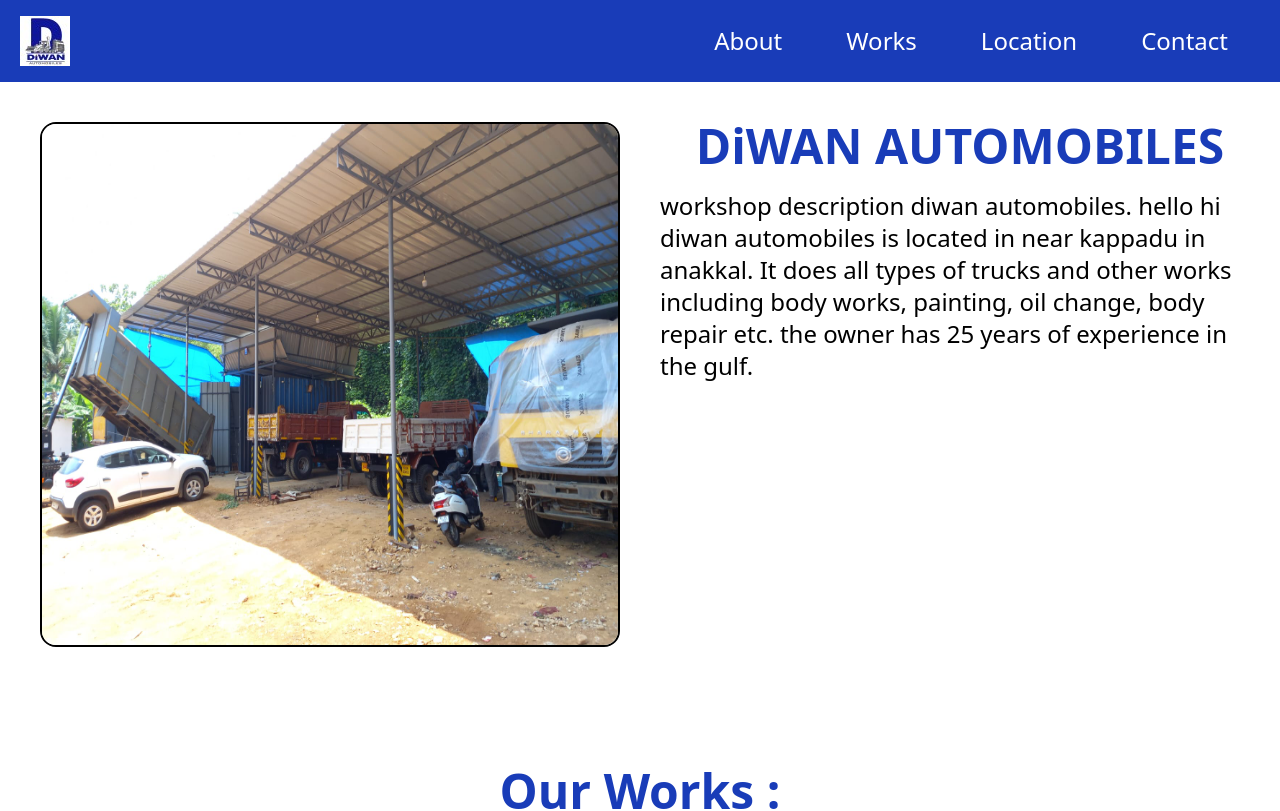
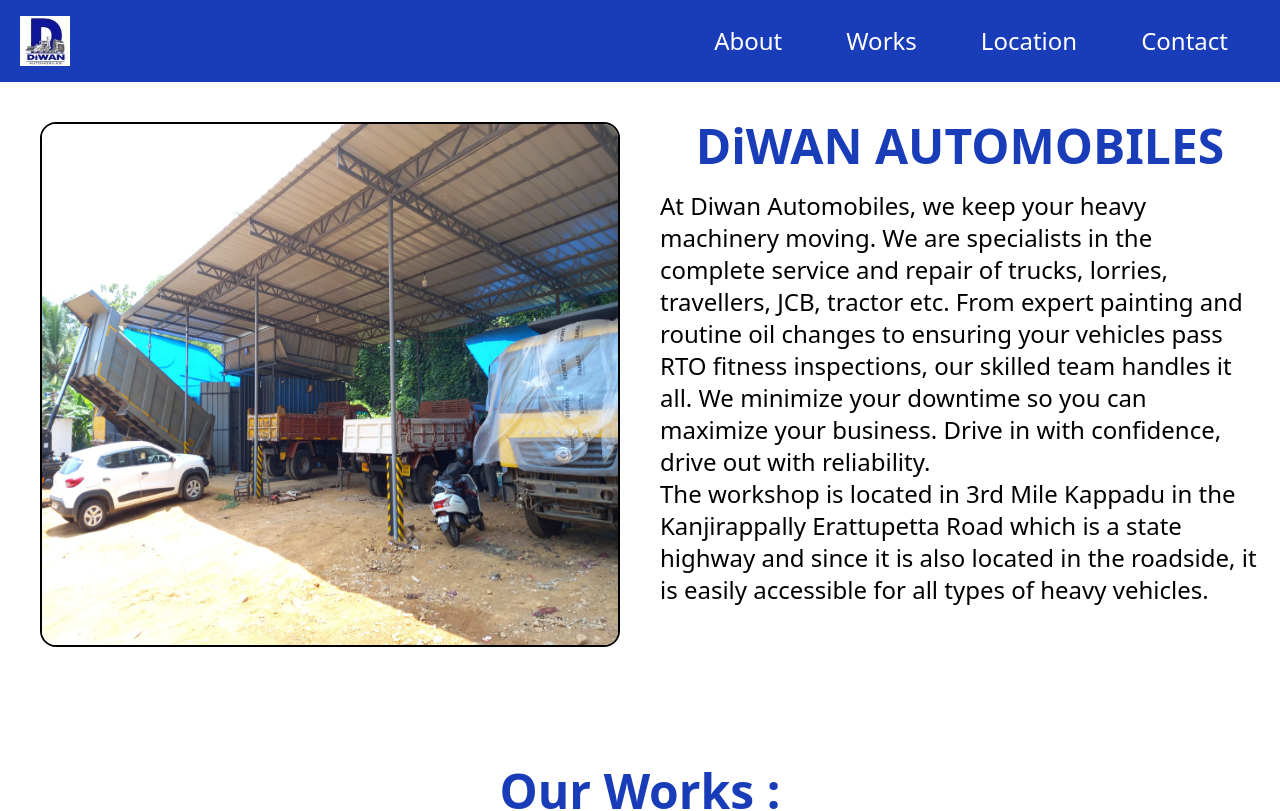
Before and after one commit to serval19/workshopwebsite, a React (Vite) app: page / in a window 1280 px wide. Shown: the top 811 px of the page. Built offline with nearby package versions, Linux system fonts and the light colour scheme.

Commit message:
finished

```diff
--- a/src/App.jsx
+++ b/src/App.jsx
@@ -7,7 +7,7 @@
   return (
     <div >
       <nav className='bg-blue-800 pt-4 pb-4 max-h-30 flex items-center flex-row justify-between'>
-        <div><a href=''><img src={homepic} className='ml-5' alt="homebutton" /></a></div>
+        <div><a href='#about'><img src={homepic} className='ml-5' alt="homebutton" /></a></div>
         <div className='flex flex-row justify-end gap-10 mt-0'>
 
           <a href="#about" className='transition-all duration-150 ease-in-out text-white text-2xl hover:bg-white hover:rounded-xl hover:text-black px-3 py-2'>About    </a>
@@ -35,10 +35,11 @@
           animate={{ y: 0, opacity: 1 }}
           transition={{ duration: 2, ease: "easeInOut" }}
           >
-           workshop description diwan automobiles.
-          hello hi diwan automobiles is located in near kappadu in anakkal. It does all types of
-          trucks and other works including body works, painting, oil change,
-          body repair etc. the owner has 25 years of experience in the gulf.
+           At Diwan Automobiles, we keep your heavy machinery moving.
+           We are specialists in the complete service and repair of trucks, lorries, travellers, JCB, tractor etc. From expert painting and routine oil changes to ensuring your vehicles pass RTO fitness inspections, our skilled team handles it all. We minimize your downtime so you can maximize your business. Drive in with confidence, drive out with reliability.
+           <br/>
+           The workshop is located in 3rd Mile Kappadu in the Kanjirappally Erattupetta Road which is a state highway
+           and since it is also located in the roadside, it is easily accessible for all types of heavy vehicles.
           </motion.p>
 
 
```
